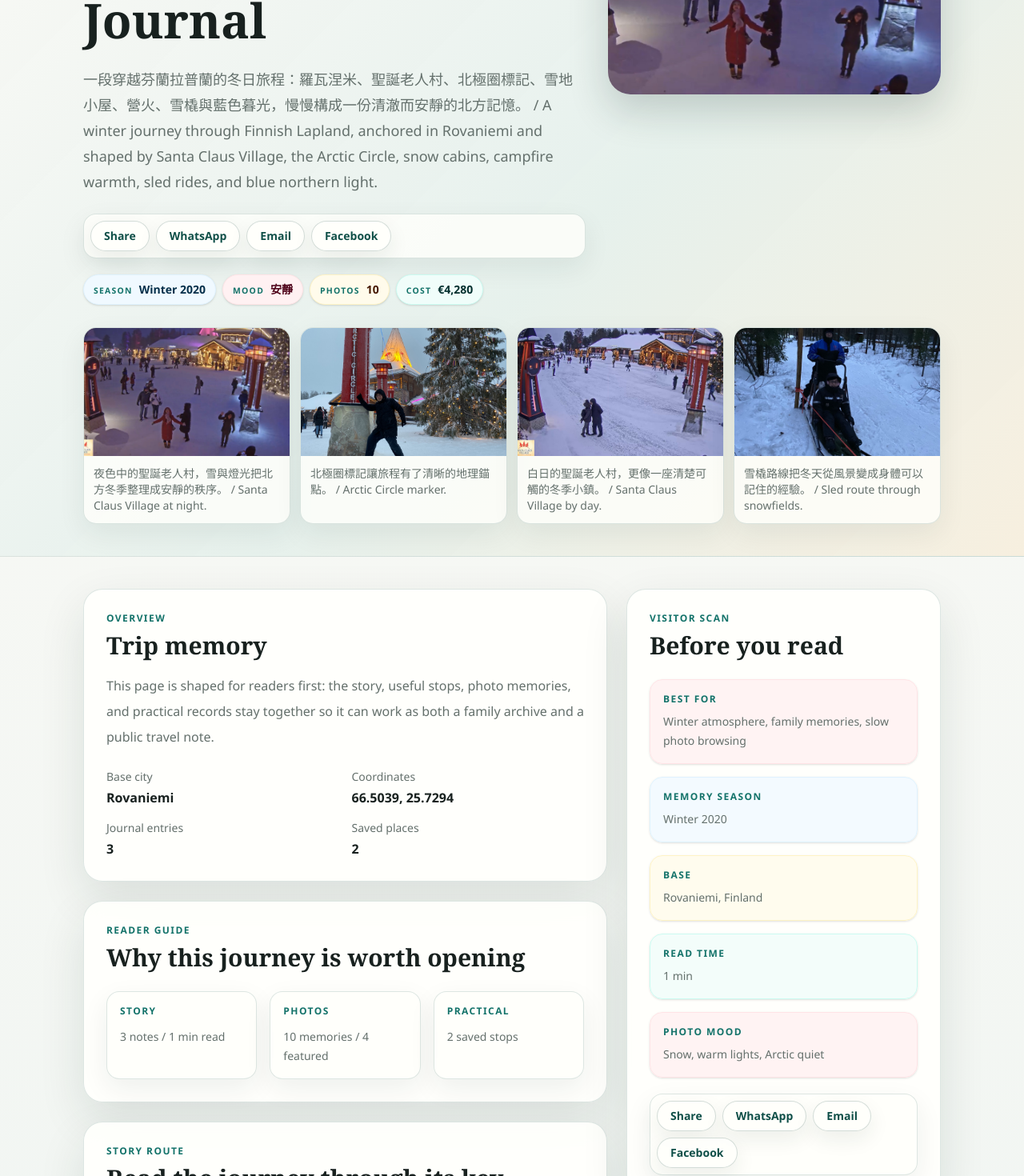
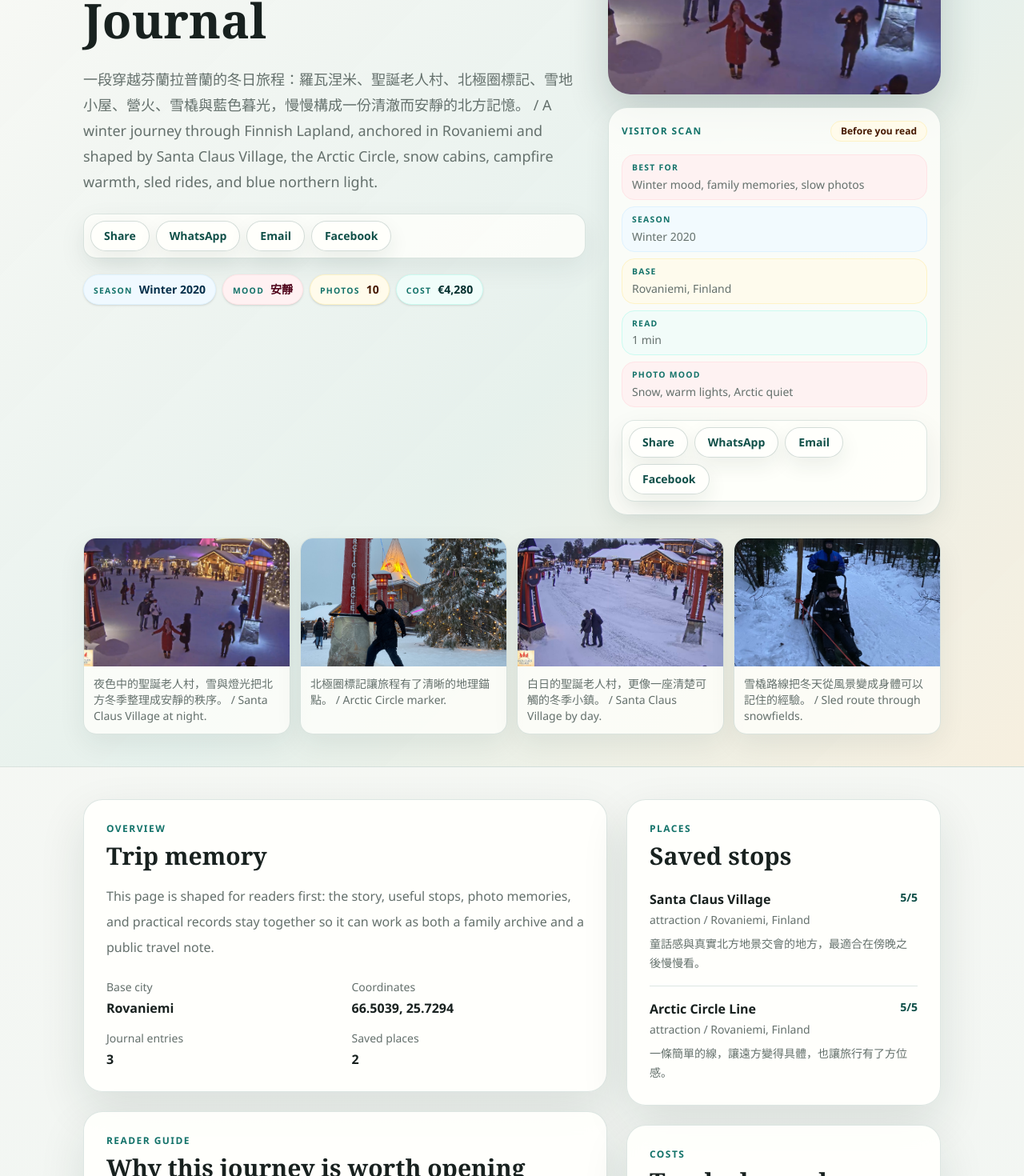
Before and after one commit to c8vzn4ym5g-ai/travelos2, a Next.js app: page /trips/finland-lapland-winter-journal-2020 in a window 1280 px wide. Shown: the part 300-1770 px from the top of the page at 80% size. Built offline with nearby package versions, Linux system fonts and the light colour scheme.

Commit message:
Move visitor scan into trip hero

```diff
--- a/app/trips/[slug]/page.tsx
+++ b/app/trips/[slug]/page.tsx
@@ -220,6 +220,51 @@
   );
 }
 
+function VisitorScan({
+  featurePhotoCount,
+  readingMinutes,
+  season,
+  trip,
+}: {
+  featurePhotoCount: number;
+  readingMinutes: number;
+  season: string;
+  trip: { city: string; country: string; summary: string; slug: string; title: string };
+}) {
+  return (
+    <aside className="travel-soft-panel rounded-[1.5rem] p-4">
+      <div className="flex flex-wrap items-center justify-between gap-2">
+        <p className="travel-kicker text-xs">Visitor scan</p>
+        <span className="rounded-full border border-amber-100 bg-amber-50 px-3 py-1 text-xs font-semibold text-amber-950">Before you read</span>
+      </div>
+      <dl className="mt-4 grid gap-2 text-sm">
+        {[
+          ["Best for", "Winter mood, family memories, slow photos"],
+          ["Season", season],
+          ["Base", `${trip.city}, ${trip.country}`],
+          ["Read", `${readingMinutes} min`],
+          ["Photo mood", featurePhotoCount > 0 ? "Snow, warm lights, Arctic quiet" : "Album ready"],
+        ].map(([label, value], index) => (
+          <div
+            className={`rounded-2xl border px-3 py-2 ${
+              ["border-rose-100 bg-rose-50/80", "border-sky-100 bg-sky-50/80", "border-amber-100 bg-amber-50/80", "border-teal-100 bg-teal-50/80"][
+                index % 4
+              ]
+            }`}
+            key={label}
+          >
+            <dt className="travel-kicker text-[0.65rem]">{label}</dt>
+            <dd className="mt-1 leading-5 text-[color:var(--muted)]">{value}</dd>
+          </div>
+        ))}
+      </dl>
+      <div className="mt-4">
+        <ShareActions description={trip.summary} path={`/trips/${trip.slug}`} title={trip.title} />
+      </div>
+    </aside>
+  );
+}
+
 export function generateStaticParams() {
   return getTripDetailsByStartDate().map((trip) => ({ slug: trip.slug }));
 }
@@ -267,6 +312,7 @@
   const featurePhotos = trip.photos.filter(isRenderablePhoto).slice(0, 4);
   const renderablePhotos = trip.photos.filter(isRenderablePhoto);
   const readingMinutes = getReadingMinutes(trip.journalEntries);
+  const seasonLabel = getSeasonLabel(trip.startDate);
   const usedStoryPhotoIds = new Set<string>();
   const storyMoments = trip.journalEntries.map((entry, index) => {
     const photo = getBestStoryPhoto(entry, renderablePhotos, usedStoryPhotoIds);
@@ -316,7 +362,7 @@
               </div>
               <div className="mt-5 flex flex-wrap gap-2">
                 {[
-                  ["Season", getSeasonLabel(trip.startDate), "border-sky-100 bg-sky-50 text-sky-950"],
+                  ["Season", seasonLabel, "border-sky-100 bg-sky-50 text-sky-950"],
                   ["Mood", trip.journalEntries[0]?.mood ?? "Memory", "border-rose-100 bg-rose-50 text-rose-950"],
                   ["Photos", `${trip.photos.length}`, "border-amber-100 bg-amber-50 text-amber-950"],
                   ["Cost", formatMoney(trip.totalCost), "border-teal-100 bg-teal-50 text-teal-950"],
@@ -326,11 +372,16 @@
               </div>
             </div>
             {coverPhoto ? (
-              <div className="travel-photo overflow-hidden rounded-[1.75rem] bg-[color:var(--paper-soft)] lg:max-w-[26rem]">
-                {/* eslint-disable-next-line @next/next/no-img-element */}
-                <img alt={coverPhoto.caption ?? trip.title} className="aspect-[4/3] w-full object-cover" src={coverPhoto.storageKey} />
+              <div className="grid gap-4 lg:max-w-[26rem]">
+                <div className="travel-photo overflow-hidden rounded-[1.75rem] bg-[color:var(--paper-soft)]">
+                  {/* eslint-disable-next-line @next/next/no-img-element */}
+                  <img alt={coverPhoto.caption ?? trip.title} className="aspect-[4/3] w-full object-cover" src={coverPhoto.storageKey} />
+                </div>
+                <VisitorScan featurePhotoCount={featurePhotos.length} readingMinutes={readingMinutes} season={seasonLabel} trip={trip} />
               </div>
-            ) : null}
+            ) : (
+              <VisitorScan featurePhotoCount={featurePhotos.length} readingMinutes={readingMinutes} season={seasonLabel} trip={trip} />
+            )}
           </div>
           {featurePhotos.length > 1 ? (
             <div className="grid grid-cols-2 gap-3 lg:grid-cols-4">
@@ -427,33 +478,6 @@
         </div>
 
         <aside className="space-y-6">
-          <section className="travel-panel rounded-3xl p-5 sm:p-7 lg:sticky lg:top-6">
-            <SectionHeader kicker="Visitor scan" title="Before you read" />
-            <dl className="mt-6 grid gap-4">
-              {[
-                ["Best for", "Winter atmosphere, family memories, slow photo browsing"],
-                ["Memory season", getSeasonLabel(trip.startDate)],
-                ["Base", `${trip.city}, ${trip.country}`],
-                ["Read time", `${readingMinutes} min`],
-                ["Photo mood", featurePhotos.length > 0 ? "Snow, warm lights, Arctic quiet" : "Album ready"],
-              ].map(([label, value], index) => (
-                <div
-                  className={`rounded-2xl border p-4 shadow-sm ${
-                    ["border-rose-100 bg-rose-50/80", "border-sky-100 bg-sky-50/80", "border-amber-100 bg-amber-50/80", "border-teal-100 bg-teal-50/80"][
-                      index % 4
-                    ]
-                  }`}
-                  key={label}
-                >
-                  <dt className="travel-kicker text-xs">{label}</dt>
-                  <dd className="travel-muted mt-2 text-sm leading-6">{value}</dd>
-                </div>
-              ))}
-            </dl>
-            <div className="mt-5">
-              <ShareActions description={trip.summary} path={`/trips/${trip.slug}`} title={trip.title} />
-            </div>
-          </section>
           <section className="travel-panel rounded-3xl p-5 sm:p-7">
             <SectionHeader kicker="Places" title="Saved stops" />
             <div className="mt-6">
```
